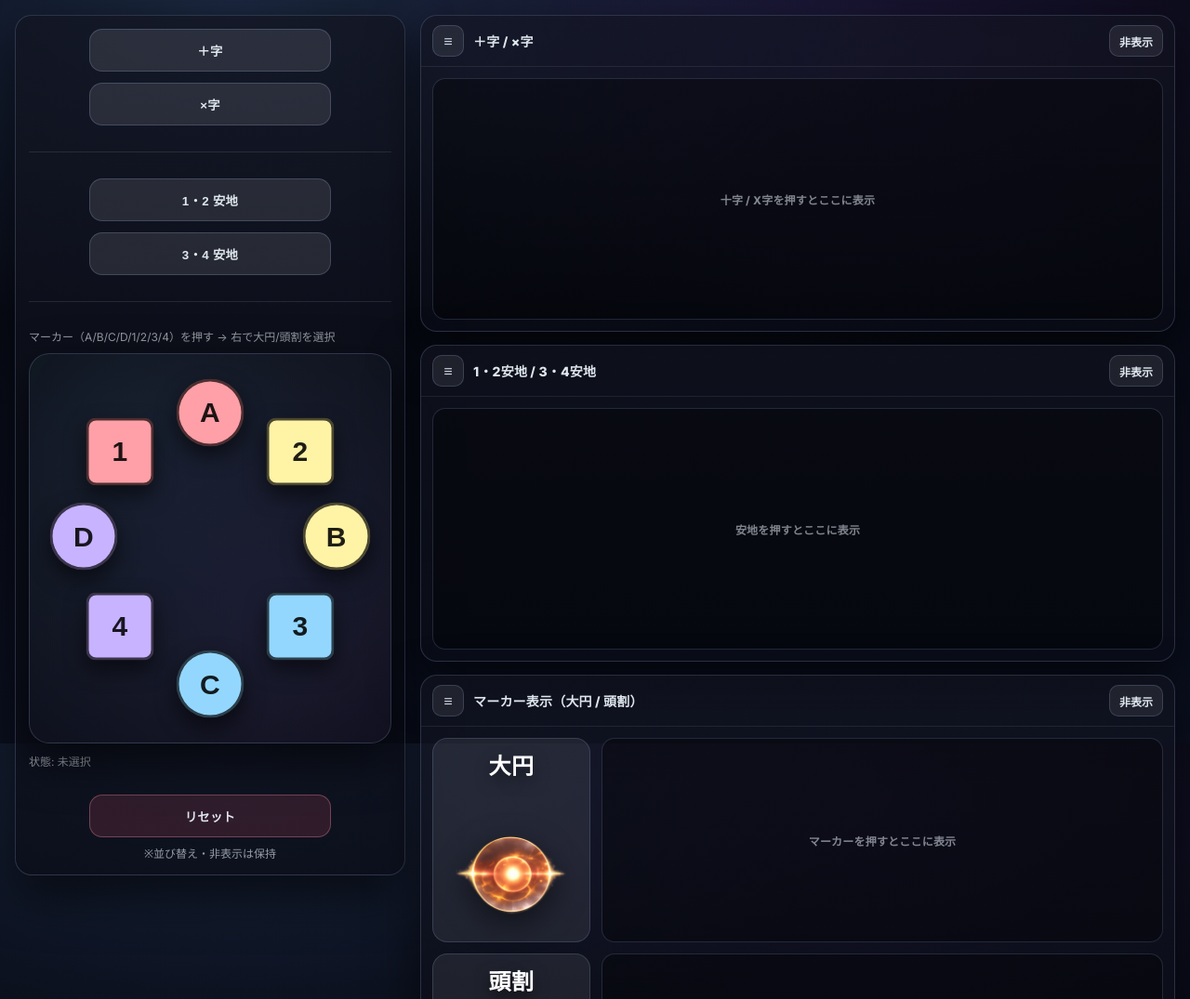
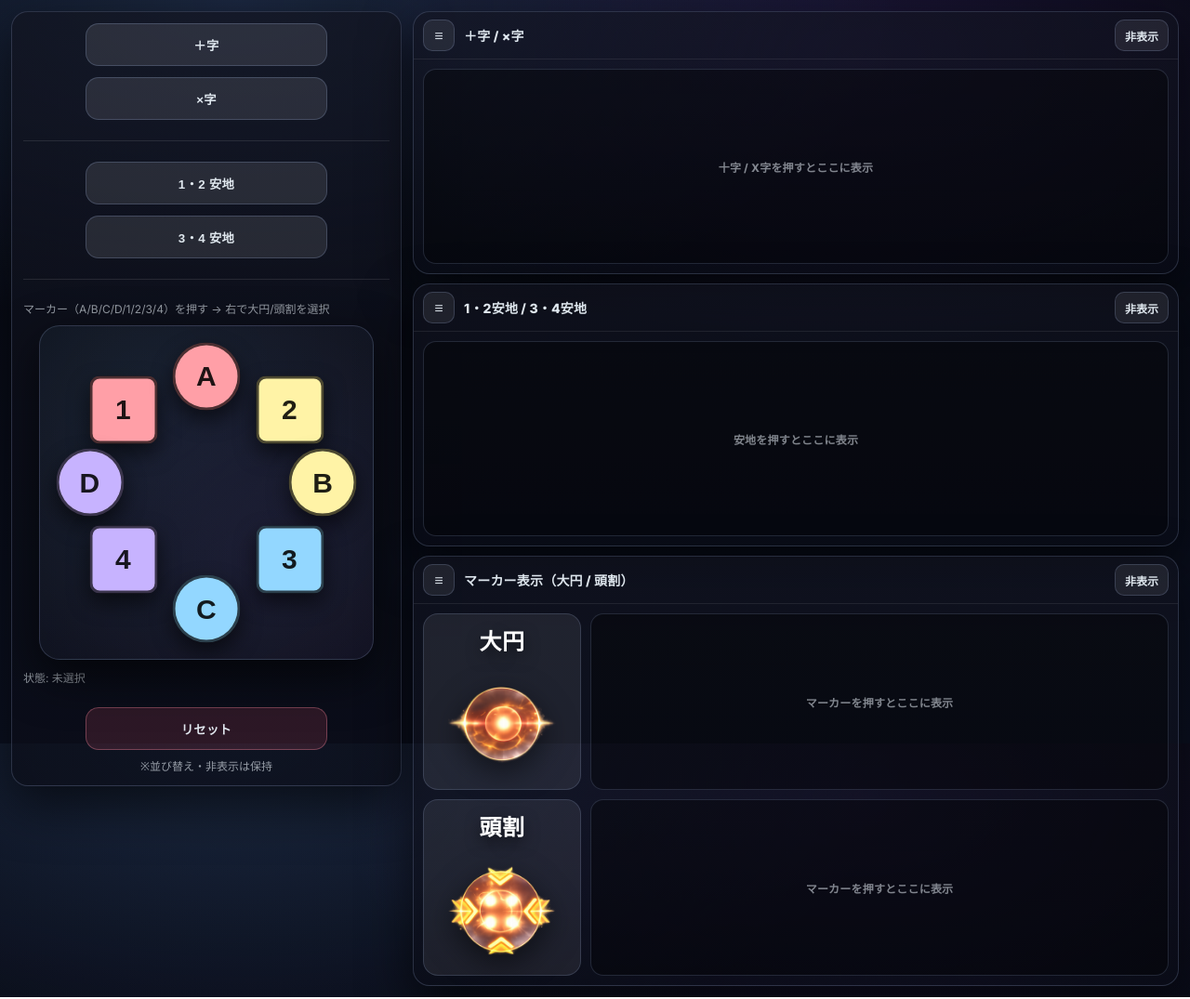
Before and after one commit to QK777/kanpeHV4, a plain HTML site: page index.html in a window 1280 px wide. Shown: the top 1075 px of the page at 93% size. Drawn offline with Linux system fonts and the light colour scheme.

Commit message:
Add files via upload
FHD用に調整

```diff
--- a/index.html
+++ b/index.html
@@ -73,7 +73,6 @@
     }
 
     .app{ max-width: 1280px; margin: 0 auto; padding: 16px; }
-
     /* ===== Layout（画像のように：左=操作/ボード、右=表示） ===== */
     .layout{
       display:grid;
@@ -81,12 +80,32 @@
       gap: 16px;
       align-items:start;
     }
+
+    /* 1100px以下：少し細く */
     @media (max-width: 1100px){
-      .layout{ grid-template-columns: 380px 1fr; }
+      .layout{ grid-template-columns: 360px 1fr; }
     }
+
+    /* iPad縦あたり：さらに細く（でも2カラム維持） */
     @media (max-width: 980px){
-      /* iPad縦/スマホ：縦に積む */
-      .layout{ grid-template-columns: 1fr; }
+      .layout{ grid-template-columns: 320px 1fr; gap: 12px; }
+    }
+
+    /* 大きめスマホ：左をさらに圧縮（2カラム維持） */
+    @media (max-width: 760px){
+      .layout{ grid-template-columns: 290px 1fr; gap: 10px; }
+    }
+
+    /* 小さめスマホ：比率で割る（2カラム維持） */
+    @media (max-width: 560px){
+      .layout{ grid-template-columns: 44vw 56vw; gap: 8px; }
+      .app{ padding: 10px; }
+      :root{
+        --tap: 42px;
+        --kind-icon: 92px;
+        --kind-pill-minh: 160px;
+        --board-size: min(240px, 44vw);
+      }
     }
 
     .panel{
@@ -397,7 +416,39 @@
     .section.is-dragging{ outline: 2px solid rgba(120,200,255,0.55); box-shadow: 0 24px 64px rgba(0,0,0,0.70); }
     .drop-hint{ border-top: 2px solid rgba(120,200,255,0.55); }
 
-    @media (prefers-reduced-motion: reduce){ *{ transition:none !important; } }
+
+
+    /* =========================================================
+       FHD (1920x1080) 収まり優先のコンパクト調整
+       - 右カラムの3セクションが1画面に収まりやすいよう高さ/余白を縮小
+       ========================================================= */
+    @media (min-width: 1200px) and (max-height: 1080px){
+      :root{
+        --cross-frame-h: 210px;
+        --ougi-frame-h:  210px;
+        --marker-frame-h: 190px;
+
+        --board-size: 360px;
+        --kind-icon: 118px;
+        --kind-pill-minh: 165px;
+      }
+
+      .app{ padding: 12px; }
+      .layout{ gap: 12px; }
+      .stack{ gap: 10px; }
+
+      .section-header{ padding: 8px 10px; }
+      .section-body{ padding: 10px; }
+
+      .left-controls{ padding: 12px; }
+      .board-wrap{ padding: 12px; }
+      .reset-wrap{ padding: 12px; align-items:center; }
+      .divider{ margin: 10px 12px; }
+
+      .marker-rows{ gap: 10px; }
+      .marker-row{ gap: 10px; }
+    }
+@media (prefers-reduced-motion: reduce){ *{ transition:none !important; } }
 
 
 
```
